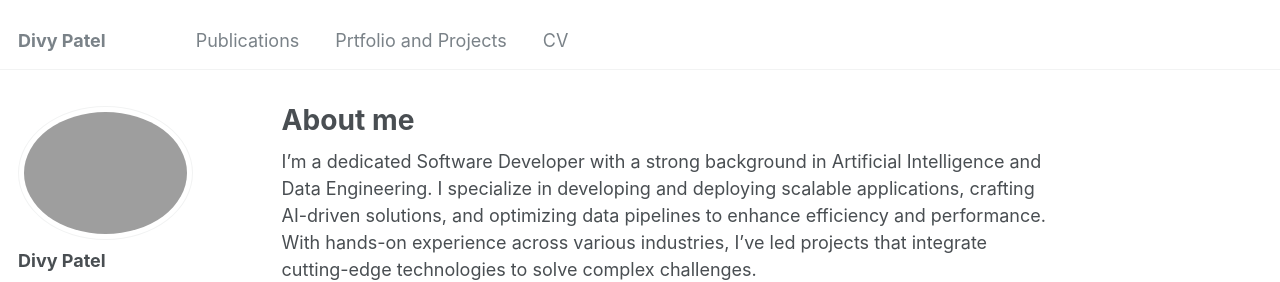
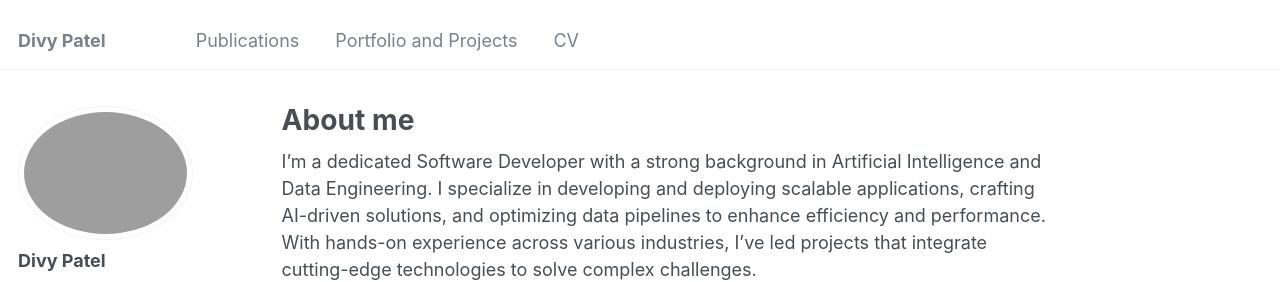
Before and after one commit to Divy2000/.github.io, a Jekyll site: the page built from _pages/about.md, in a window 1280 px wide. Shown: the top 282 px of the page. Built offline with Jekyll 4.4.1, drawn with Linux system fonts in a browser that asks for light colours; some web fonts are replaced.

Commit message:
Update navigation.yml

```diff
--- a/_data/navigation.yml
+++ b/_data/navigation.yml
@@ -14,7 +14,7 @@ main:
   # - title: "Teaching"
   #   url: /teaching/
 
-  - title: "Prtfolio and Projects"
+  - title: "Portfolio and Projects"
     url: /portfolio/
 
   # - title: "Blog Posts"
```
